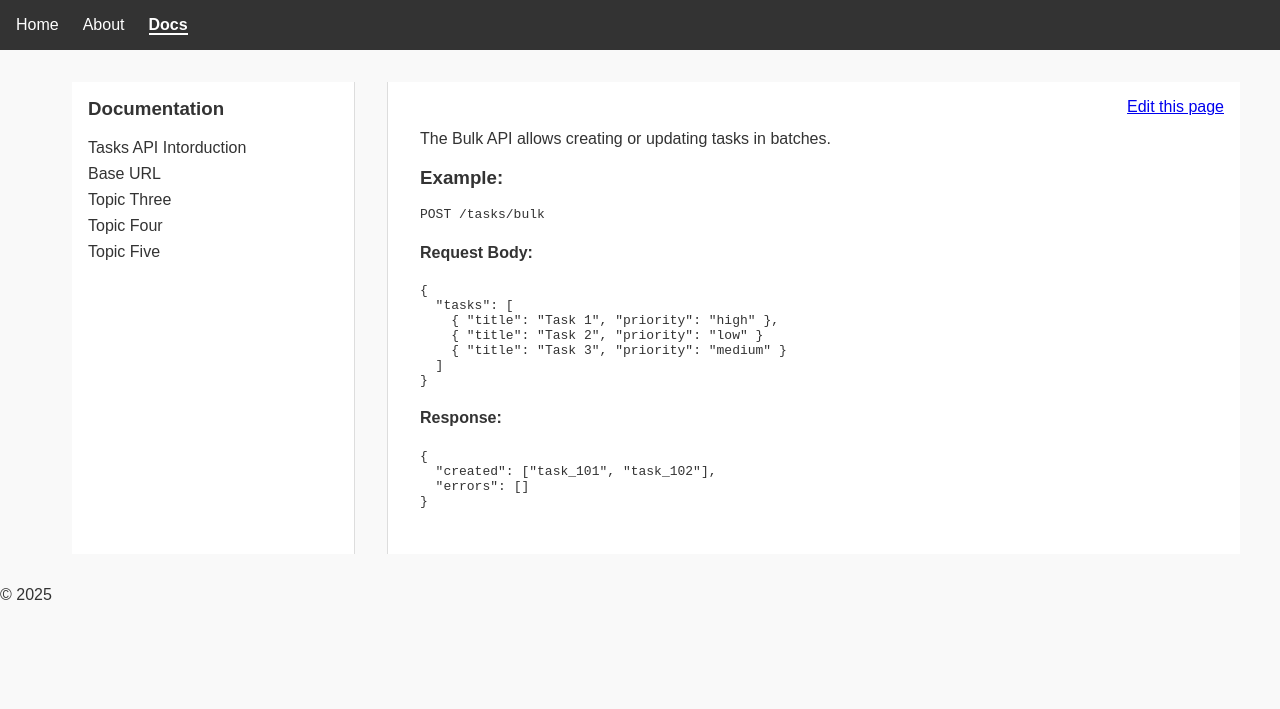
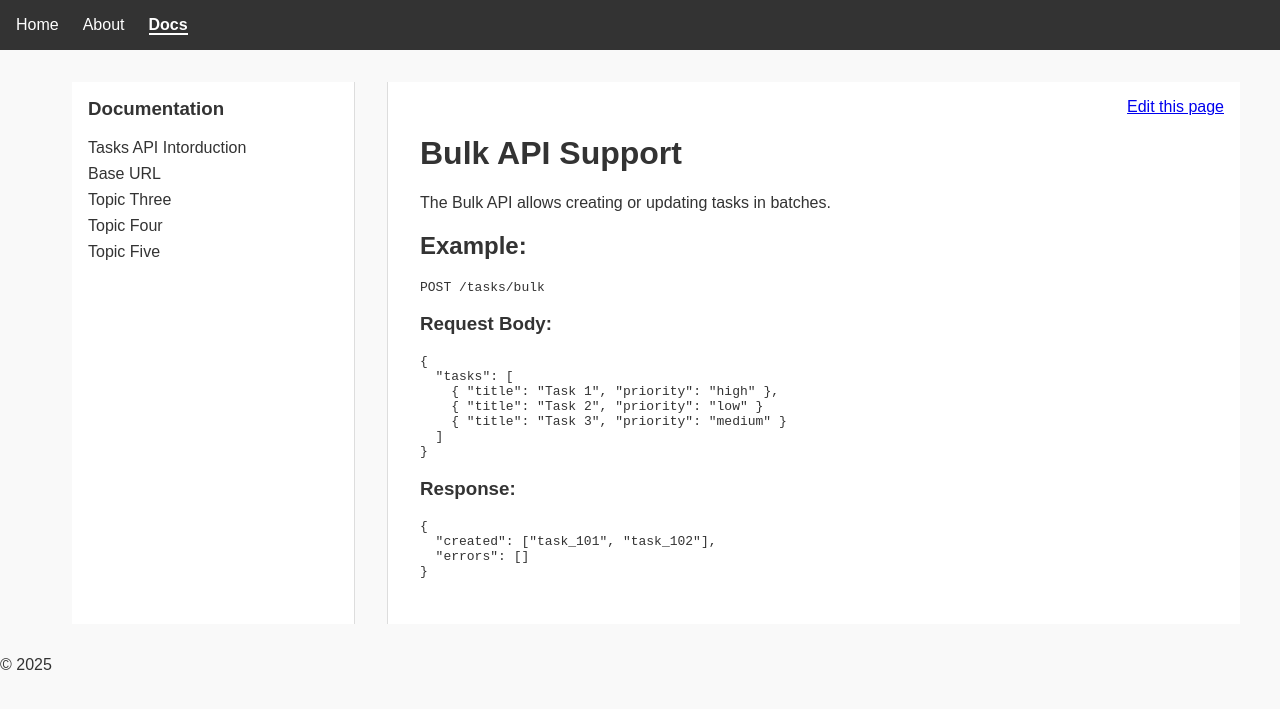
Before and after one commit to smarvin/gl-copy-site, a Jekyll site: the page built from docs/topic-five.md, in a window 1280 px wide. Shown: the top 709 px of the page. Built offline with Jekyll 4.4.1, drawn with Linux system fonts in a browser that asks for light colours.

Commit message:
Update topic-five.md
Adding title and changing heading levels.

````diff
--- a/docs/topic-five.md
+++ b/docs/topic-five.md
@@ -4,15 +4,16 @@ layout: default
 permalink: /docs/topic-five/
 ---
 
+# Bulk API Support
 
 The Bulk API allows creating or updating tasks in batches.
 
-### Example:
+## Example:
 ```
 POST /tasks/bulk
 ```
 
-#### Request Body:
+### Request Body:
 ```json
 {
   "tasks": [
@@ -23,7 +24,7 @@ POST /tasks/bulk
 }
 ```
 
-#### Response:
+### Response:
 ```json
 {
   "created": ["task_101", "task_102"],
````
